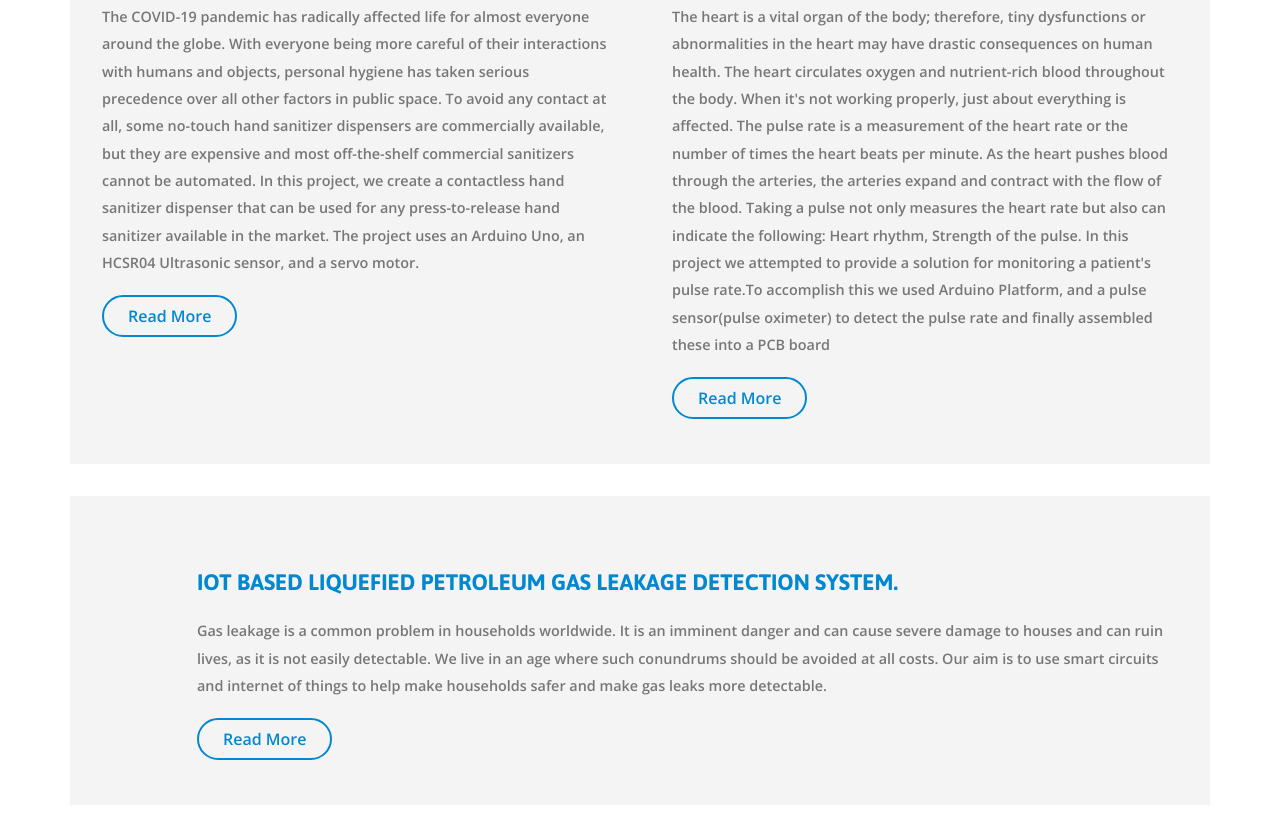
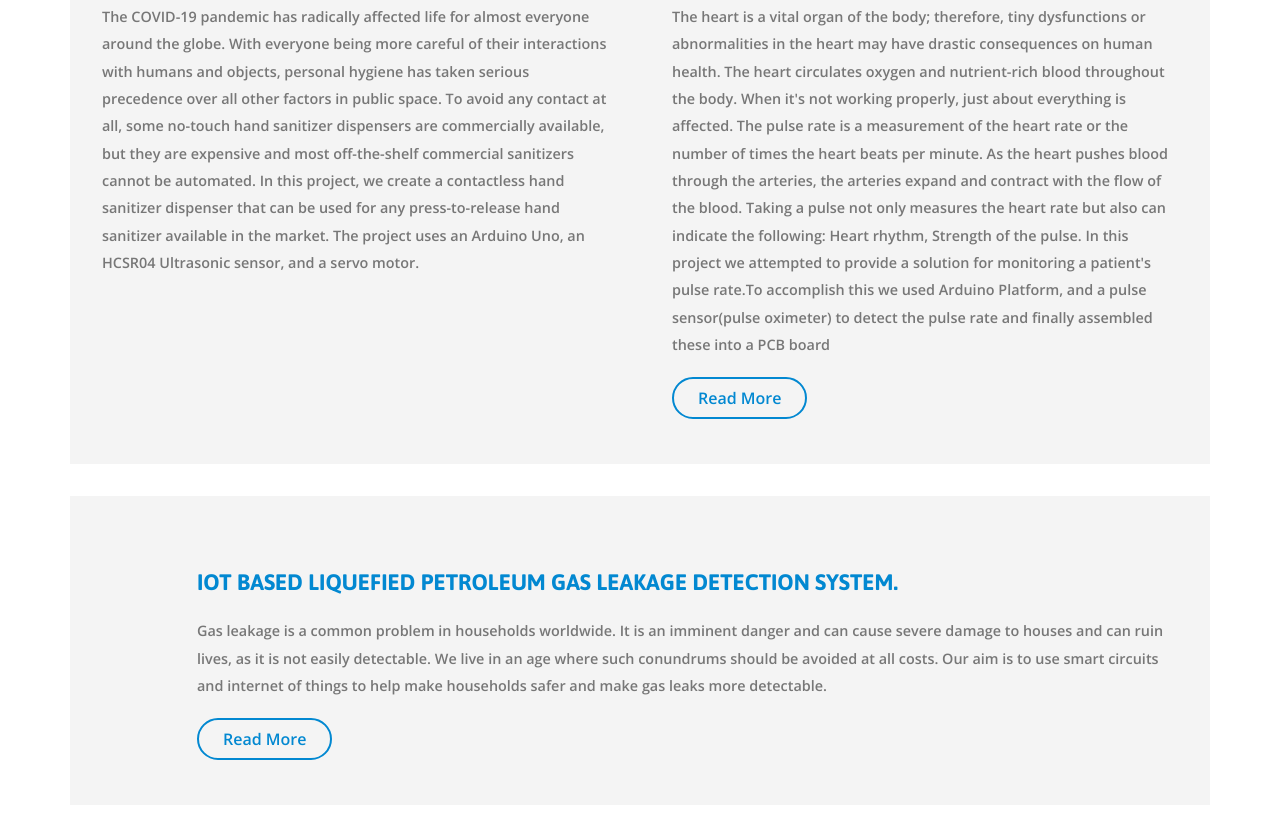
Before and after one commit to joyontadasjoy/joyontadasjoy.github.io, a plain HTML site: page index.html in a window 1280 px wide. Shown: the part 2697-3512 px from the top of the page. Drawn offline with nearby package versions, Linux system fonts and the light colour scheme; files whose address does not match are found by name.

Commit message:
Update index.html

```diff
--- a/index.html
+++ b/index.html
@@ -526,7 +526,6 @@ favored. Through long efforts and performance regularity I am highly focused to
             </ul>
             <p><strong>The COVID-19 pandemic has radically affected life for almost everyone around the globe. With everyone being more careful of their interactions with humans and objects, personal hygiene has taken serious precedence over all other factors in public space.
               To avoid any contact at all, some no-touch hand sanitizer dispensers are commercially available, but they are expensive and most off-the-shelf commercial sanitizers cannot be automated. In this project, we create a contactless hand sanitizer dispenser that can be used for any press-to-release hand sanitizer available in the market. The project uses an Arduino Uno, an HCSR04 Ultrasonic sensor, and a servo motor.</p>
-            <a href="#" data-toggle="modal" data-target="#tlmMdl" class="read hvr-shutter-in-horizontal">Read More</a>
           </div>
           <div class="clearfix"></div>
         </div>
```
